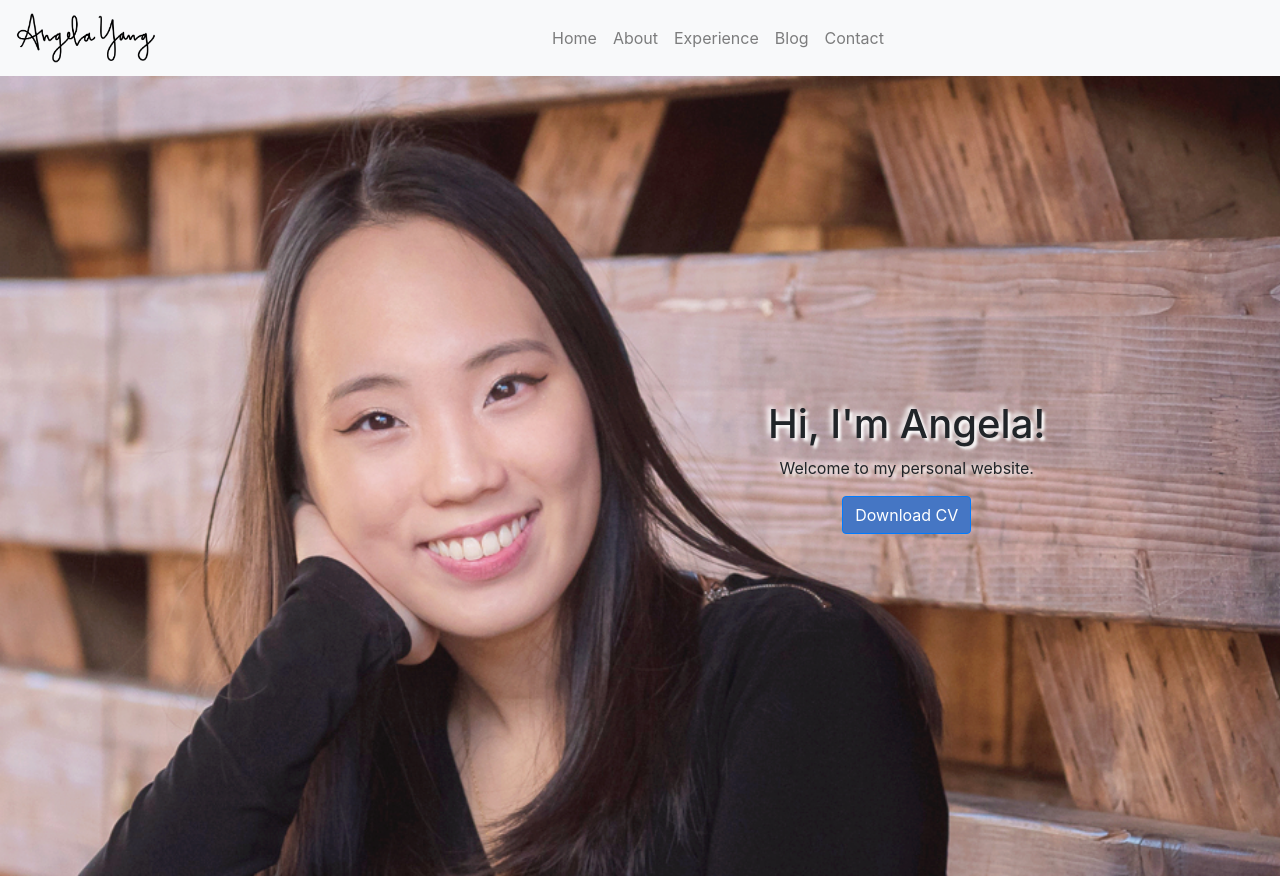
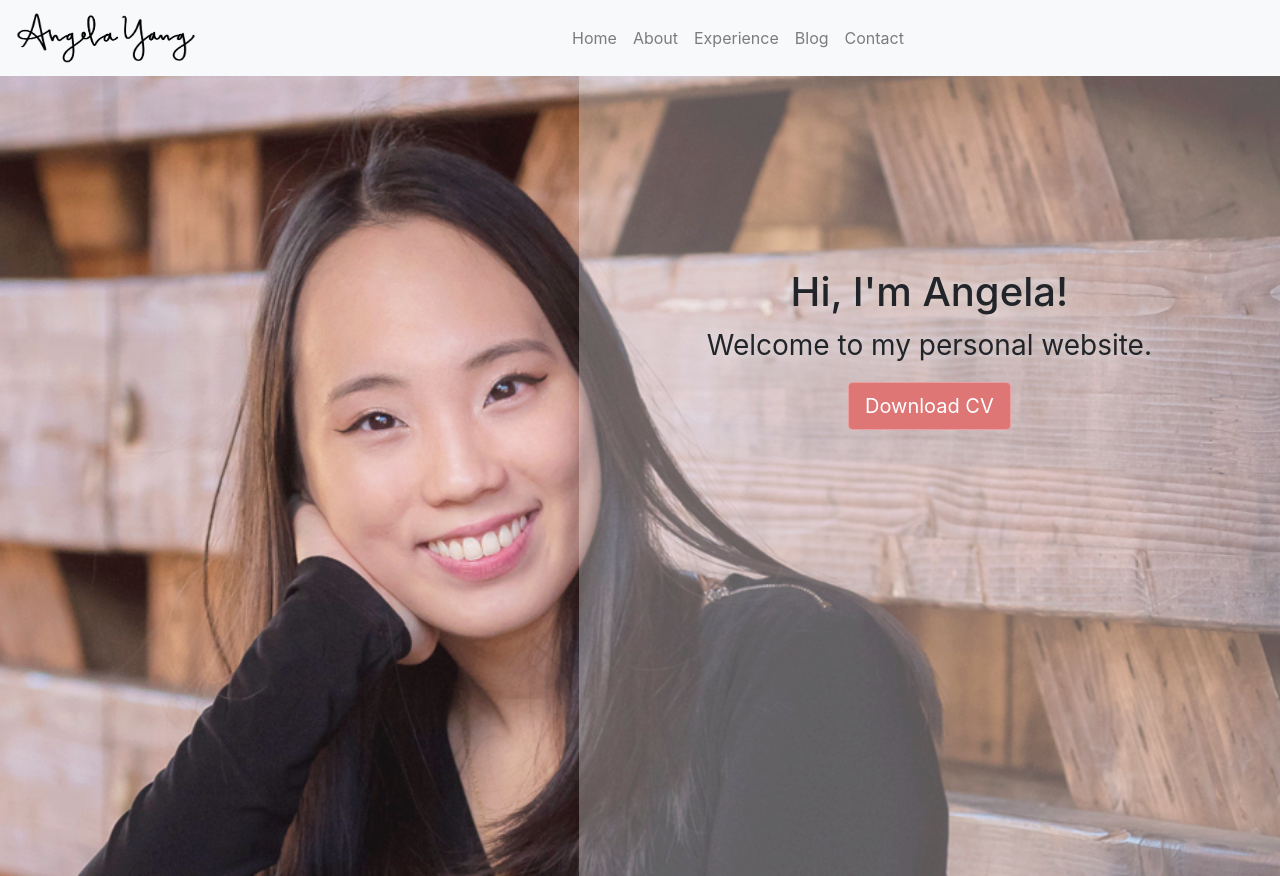
Before and after one commit to angelagyang/angelagyang.github.io, a React (Create React App) app in the folder personal-website/: page / in a window 1280 px wide. Built offline with nearby package versions, Linux system fonts and the light colour scheme.

Commit message:
Add transparent banner in hero image for readability

```diff
--- a/personal-website/src/App.css
+++ b/personal-website/src/App.css
@@ -1,4 +1,5 @@
 .App {
+
   text-align: center;
 }
 
@@ -22,6 +23,7 @@
   justify-content: center;
   font-size: calc(10px + 2vmin);
   color: white;
+
 }
 
 .App-link {
--- a/personal-website/src/components/home.js
+++ b/personal-website/src/components/home.js
@@ -12,7 +12,7 @@ export default class Home extends Component {
                 Welcome to my personal website.
               </p>
               <p>
-                <Button className="downloadCvButton" variant="primary">Download CV</Button>
+                <Button className="downloadCvButton" variant="primary" size="lg">Download CV</Button>
               </p>
             </div>
           </div>
--- a/personal-website/src/components/navbar.js
+++ b/personal-website/src/components/navbar.js
@@ -9,7 +9,7 @@ export default class NavBar extends Component {
           <Navbar.Brand href="#home">
             <img
               src="images/mylogo.png"
-              width="140"
+              width="180"
               height="50"
               className="d-inline-block align-top"
               alt="Angela Yang"
--- a/personal-website/src/index.css
+++ b/personal-website/src/index.css
@@ -1,10 +1,16 @@
 body {
   margin: 0;
+  width: 100%;
+  height: 100% !important;
   font-family: -apple-system, BlinkMacSystemFont, 'Segoe UI', 'Roboto', 'Oxygen',
     'Ubuntu', 'Cantarell', 'Fira Sans', 'Droid Sans', 'Helvetica Neue',
     sans-serif;
   -webkit-font-smoothing: antialiased;
   -moz-osx-font-smoothing: grayscale;
+}
+
+html {
+  height: 100% !important;
 }
 
 code {
@@ -19,13 +25,13 @@ code {
 
 /** HOME PAGE **/
 .homePage {
-  height: 800px
+  height: 100%;
 }
 
 .jumbotronImg {
   background-image: url("images/angela_home.jpg");
   max-width: 100%;
-  height: 100%;
+  height: 800px;
   background-position: left;
   background-size: cover;
   background-repeat: no-repeat;
@@ -33,15 +39,27 @@ code {
   align-items: center;
 }
 
+h1 {
+  font-weight: bold;
+  font-size: 32px;
+}
+
 .homeText {
-  background-color: rgba(255, 0, 0, 0);
+  font-size: 28px;
+  text-shadow: 0px 0px 25px #ffffff;
+
+  margin-left: auto;
+  margin-right: 0;
   text-align: center;
-  position: absolute;
-  top: 50%;
-  left: 60%;
-  text-shadow: 3px 3px 3px #ffffff, -3px -3px 5px #ffffff;;
+  height: 100%;
+  padding-top: 15%;
+  padding-right: 10%;
+  padding-left: 10%;
+  background-color: rgba(255, 255, 255, 0.3);
 }
 
 .downloadCvButton {
-  background-color: #4576c4 !important; /* Green */
+  background-color: #de7676 !important; /* Green */
+  border: 0px solid black;
+  border-color:rgba(255, 255, 255, 0.3) !important;
 }
```
Also changed, not shown: 1 other file (tests, documents, lock files or other folders).
